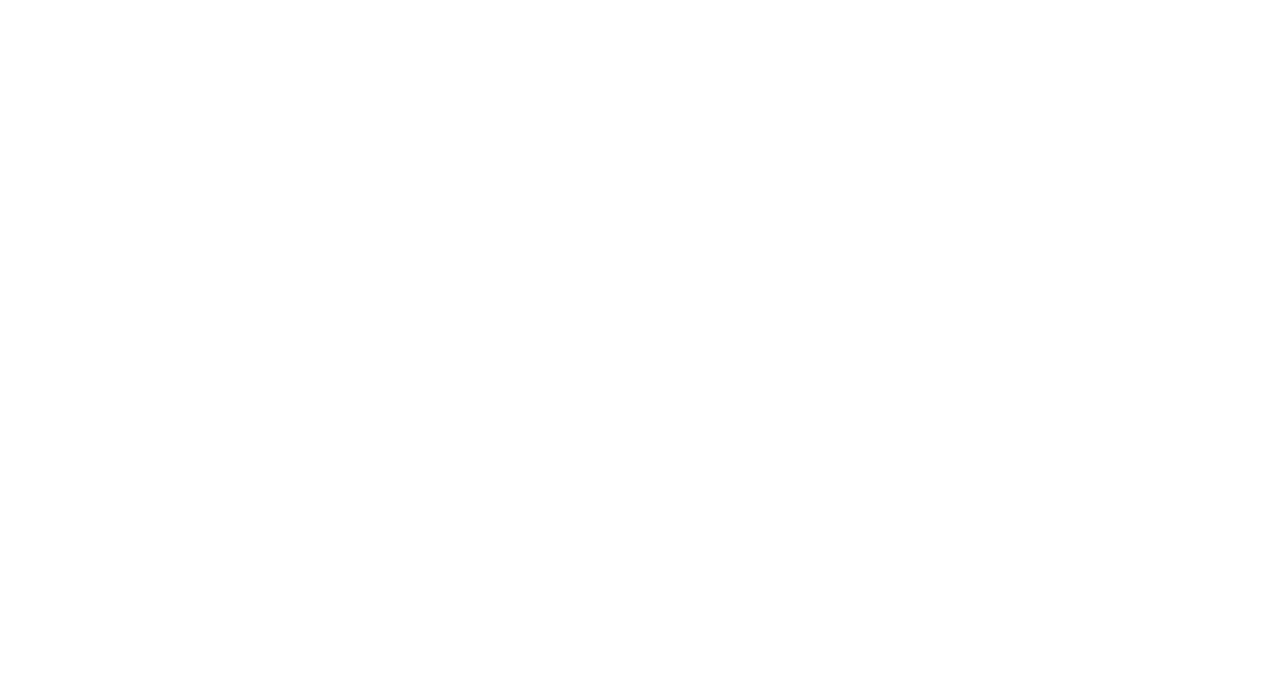
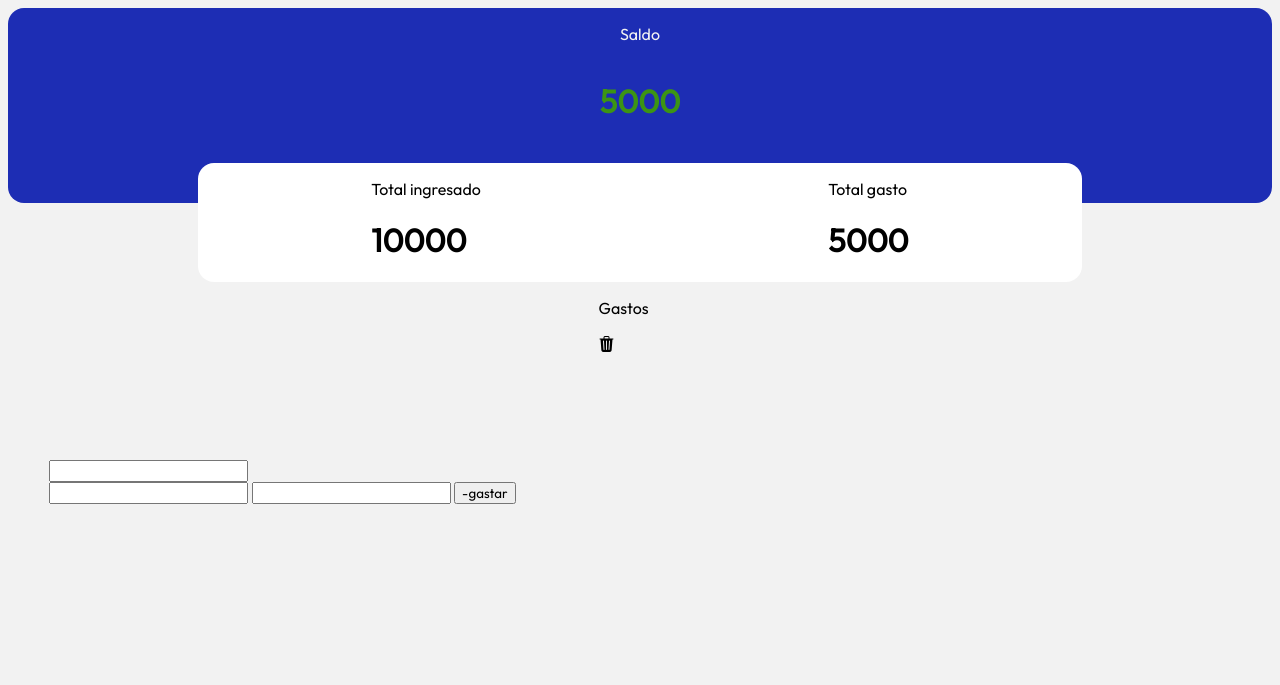
Before and after one commit to Ramaalegre2402/Monedero, a plain HTML site: page index.html in a window 1280 px wide. Drawn offline with nearby package versions, Linux system fonts and the light colour scheme.

Commit message:
commit2 html y css1

```diff
--- a/CSS/style.css
+++ b/CSS/style.css
@@ -1,4 +1,58 @@
+:root{
+/*colores dia*/--positivoDia:#3C6B26;--negativoDia:#d32e2e; --textoDia:#333333; --fondoDia:#1d2db4;
+/*colores noche*/--positivoNoche:#3c9414;--negativoNoche:#c52a2a;--textoNoche:#f2f2f2;--fondoNoche:#ffffff;
+}
+
 *{
     max-height: 100vh;
-    max-width: 100vh;
+    font-family: 'outfit';
 }
+body{
+    background-color: #f2f2f2;
+    max-height: 100vh;
+
+}
+
+header{
+    display:flex;
+    flex-direction: column;
+
+}
+
+
+.sal{
+    display:flex;
+    align-items: center;
+    flex-direction: column;
+    background-color: #1d2db4;
+    color:#f2f2f2;
+    height: 175px;
+    margin-bottom: -40px;
+    padding-bottom: 20px;
+    border-radius: 16px ;
+}
+.sal>h1{
+    color:#3c9414;
+}
+
+.totales{
+    display:flex;
+    justify-content:space-around;
+    background-color: #ffffff;
+    border-radius: 16px;
+    margin-left: 15%;
+    margin-right: 15%;
+
+}
+
+section{
+    display:flex;
+    align-items: center;
+    justify-content:space-around;
+}
+
+.gas{
+
+    flex-basis: 50%;
+    height:50vh;
+}
--- a/JS/App.js
+++ b/JS/App.js
@@ -1 +1,8 @@
-console.log(`holas`)
+let saldo=document.getElementById('saldo')
+saldo.innerText= 5000
+
+let totalIngreso=document.getElementById(`totalIngreso`)
+totalIngreso.innerText=10000
+
+let totalGasto=document.getElementById(`totalGasto`)
+totalGasto.innerText=5000
--- a/index.html
+++ b/index.html
@@ -6,9 +6,42 @@
     <meta name="viewport" content="width=device-width, initial-scale=1.0">
     <link rel="stylesheet" href="./CSS/style.css">
     <link rel="stylesheet" href="https://cdn.jsdelivr.net/npm/bootstrap-icons@1.10.3/font/bootstrap-icons.css">
+    <link href="https://fonts.googleapis.com/css2?family=Outfit&display=swap" rel="stylesheet">
     <title>Document</title>
 </head>
 <body>
+   <header>
+    <div class="sal">
+        <p>Saldo</p>
+        <h1 id="saldo" ></h1>
+    </div>
+
+    <div class="totales">
+        <div>
+            <p>Total ingresado</p>
+            <h1 id="totalIngreso" ></h1>
+        </div>
+        <div>
+            <p>Total gasto</p>
+            <h1 id="totalGasto" ></h1>
+        </div>
+    </div>
+   </header>
+   <section>
+    <div>
+        <input type="number" label="Ingrese dinero" id="ingreseDinero" >
+
+        <div>
+            <input type="text" label="Tipo de gasto">
+            <input type="number" label="Monto gastado">
+            <button>-gastar</button>
+        </div>
+    </div>
+    <div class="gas">
+        <p>Gastos</p>
+        <i class="bi bi-trash3-fill"></i>
+    </div>
+   </section>
 
 
     <script src="./JS/App.js"></script>
```
